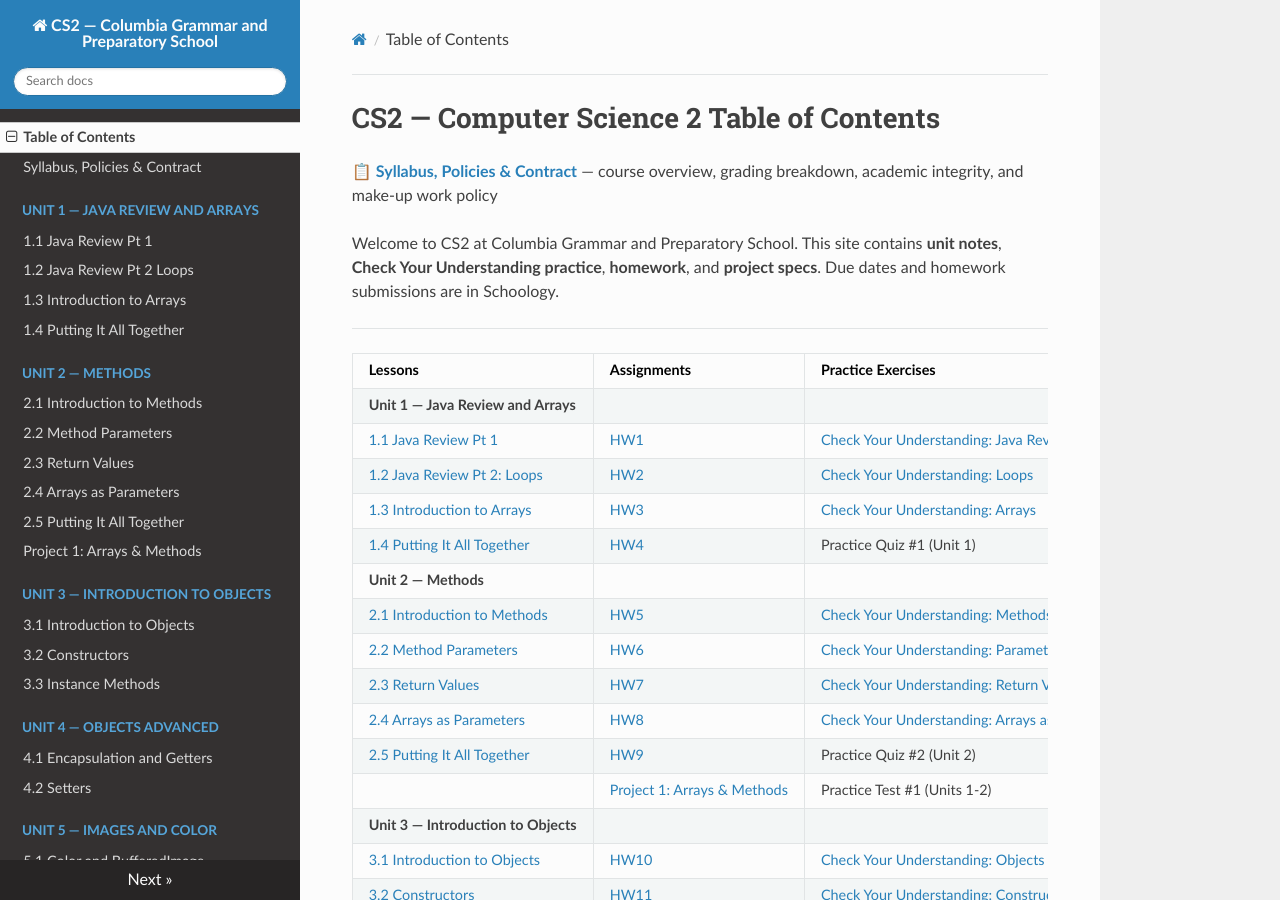
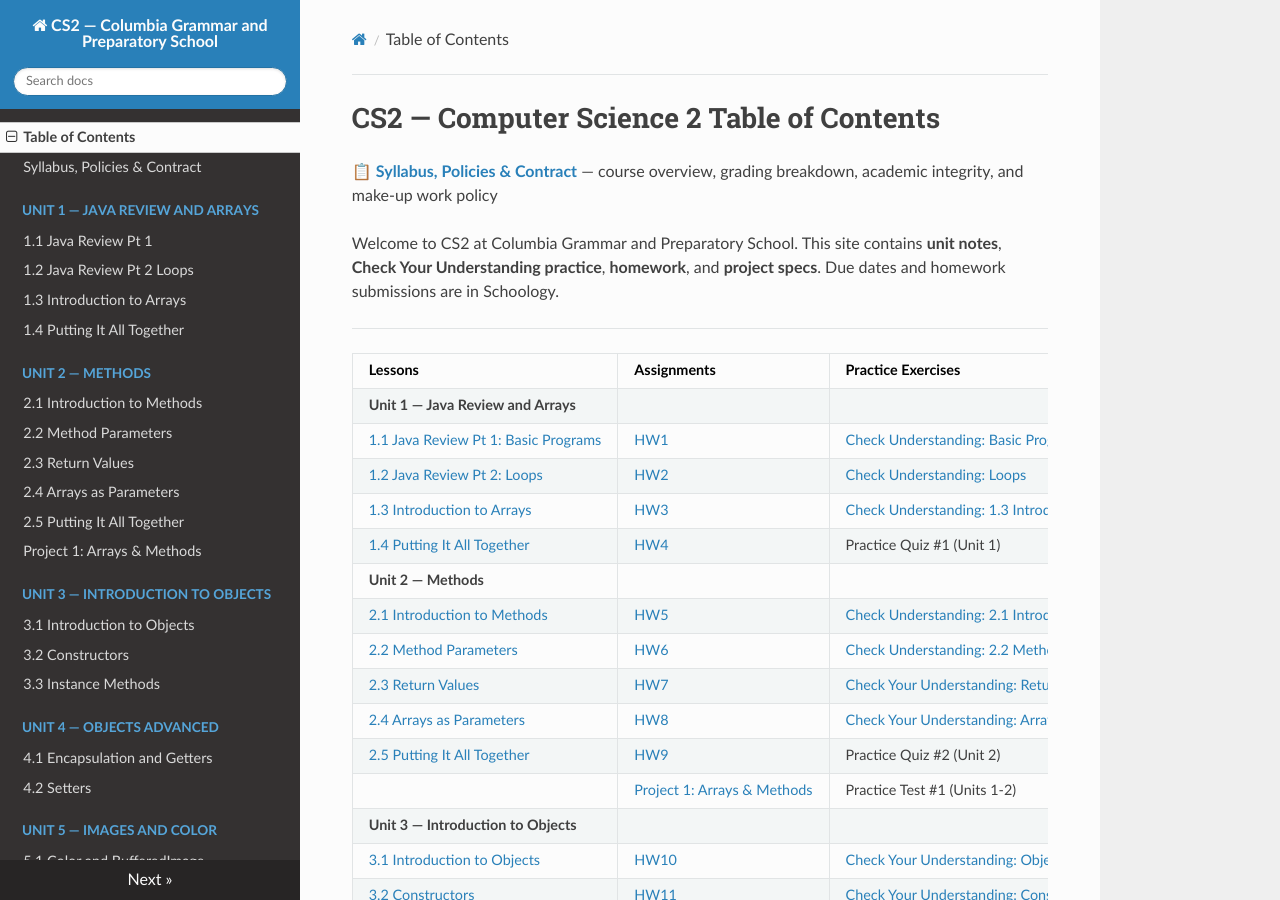
Before and after one commit to kjergens/cs2-site, an MkDocs documentation site: the page built from docs/index.md, in a window 1280 px wide and 900 px high. Built offline with MkDocs 1.6.1, drawn with Linux system fonts in a browser that asks for light colours; nearby versions of some CDN libraries.

Commit message:
Toc edit

```diff
--- a/docs/index.md
+++ b/docs/index.md
@@ -9,13 +9,13 @@
 | Lessons | Assignments | Practice Exercises
 |---|---|---|
 | **Unit 1 — Java Review and Arrays**| | |
-| [1.1 Java Review Pt 1](unit1/notes_01_java_review.md) | [HW1](unit1/notes_01_java_review.md#homework-1-java-review) | [Check Your Understanding: Java Review](unit1/notes_01_java_review.md#check-your-understanding) |
-| [1.2 Java Review Pt 2: Loops](unit1/notes_02_loops.md) | [HW2](unit1/notes_02_loops.md#homework-2-loops-review) | [Check Your Understanding: Loops](unit1/notes_02_loops.md#check-your-understanding) |
-| [1.3 Introduction to Arrays](unit1/notes_03_arrays.md) | [HW3](unit1/notes_03_arrays.md#homework-3-arrays) | [Check Your Understanding: Arrays](unit1/notes_03_arrays.md#check-your-understanding) |
+| [1.1 Java Review Pt 1: Basic Programs](unit1/notes_01_java_review.md) | [HW1](unit1/notes_01_java_review.md#homework-1-java-review) | [Check Understanding: Basic Programs](unit1/notes_01_java_review.md#check-your-understanding) |
+| [1.2 Java Review Pt 2: Loops](unit1/notes_02_loops.md) | [HW2](unit1/notes_02_loops.md#homework-2-loops-review) | [Check Understanding: Loops](unit1/notes_02_loops.md#check-your-understanding) |
+| [1.3 Introduction to Arrays](unit1/notes_03_arrays.md) | [HW3](unit1/notes_03_arrays.md#homework-3-arrays) | [Check Understanding: 1.3 Introduction to Arrays](unit1/notes_03_arrays.md#check-your-understanding) |
 | [1.4 Putting It All Together](unit1/notes_04_traversing_arrays.md) | [HW4](unit1/notes_04_traversing_arrays.md#homework-4-review) | Practice Quiz #1 (Unit 1) |
 | **Unit 2 — Methods** | | |
-| [2.1 Introduction to Methods](unit2/notes_01_methods.md) | [HW5](unit2/notes_01_methods.md#homework-5-introduction-to-methods) | [Check Your Understanding: Methods](unit2/notes_01_methods.md#check-your-understanding) |
-| [2.2 Method Parameters](unit2/notes_02_method_parameters.md) | [HW6](unit2/notes_02_method_parameters.md#homework-6-method-parameters) | [Check Your Understanding: Parameters](unit2/notes_02_method_parameters.md#check-your-understanding) |
+| [2.1 Introduction to Methods](unit2/notes_01_methods.md) | [HW5](unit2/notes_01_methods.md#homework-5-introduction-to-methods) | [Check Understanding: 2.1 Introduction to Methods](unit2/notes_01_methods.md#check-your-understanding) |
+| [2.2 Method Parameters](unit2/notes_02_method_parameters.md) | [HW6](unit2/notes_02_method_parameters.md#homework-6-method-parameters) | [Check Understanding: 2.2 Method Parameters](unit2/notes_02_method_parameters.md#check-your-understanding) |
 | [2.3 Return Values](unit2/notes_03_return_values.md) | [HW7](unit2/notes_03_return_values.md#homework-7-return-values) | [Check Your Understanding: Return Values](unit2/notes_03_return_values.md#check-your-understanding) |
 | [2.4 Arrays as Parameters](unit2/notes_04_arrays_as_parameters.md) | [HW8](unit2/notes_04_arrays_as_parameters.md#homework-8-arrays-as-parameters) | [Check Your Understanding: Arrays as Parameters](unit2/notes_04_arrays_as_parameters.md#check-your-understanding) |
 | [2.5 Putting It All Together](unit2/notes_05_method_overloading.md) | [HW9](unit2/notes_05_method_overloading.md#homework-9-review) | Practice Quiz #2 (Unit 2) |
```
